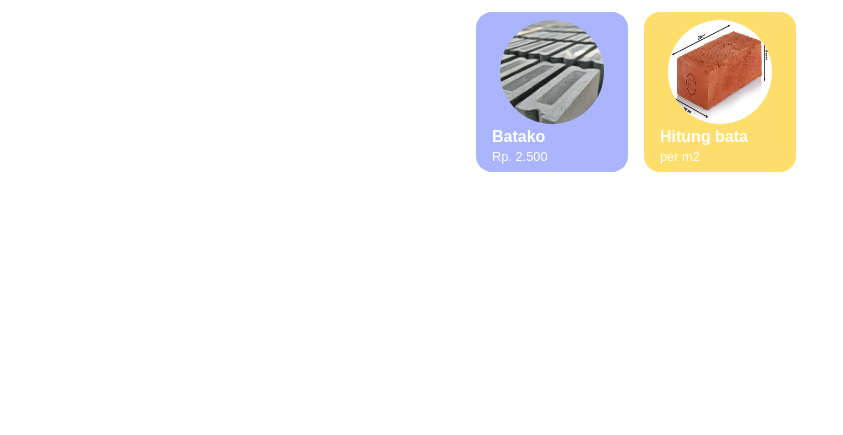
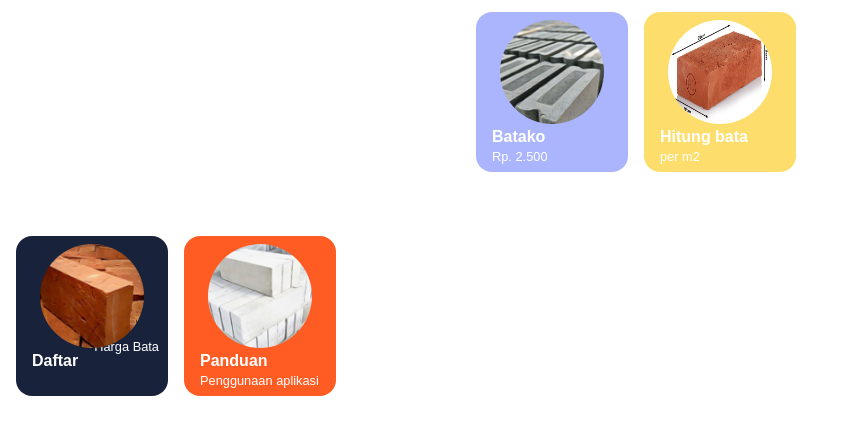
Before and after one commit to rivalhdt/bataku2, a Django app: page / in a window 1280 px wide. Shown: the part 283-718 px from the top of the page, without its empty margins (0-843 px from the left). Run offline with Django 3.2, Linux system fonts and the light colour scheme.

Commit message:
Update menu.html

```diff
--- a/menu/templates/menu.html
+++ b/menu/templates/menu.html
@@ -36,6 +36,20 @@
     </a>
   </div>
 
+  <a href="{% url 'hitung:batamerah' %}">
+      <div class="container2">
+      <img src="{%static 'images/batam.png'%}" alt="" class="gambarmenu">
+      <p id="menu1">Daftar</p><br>
+      <p id="menu2">Harga Bata</p>
+    </div>
+
+  </a>
+  <a href="{% url 'hitung:bataringan' %}">
+    <div class="container">
+      <img src="{%static 'images/batar.png'%}" alt="" class="gambarmenu">
+      <p id="menu1">Panduan</p><p id="menu2">Penggunaan aplikasi</p></div>
+      </a>
+
 </div>
 </center>
 {%endblock%}
```
